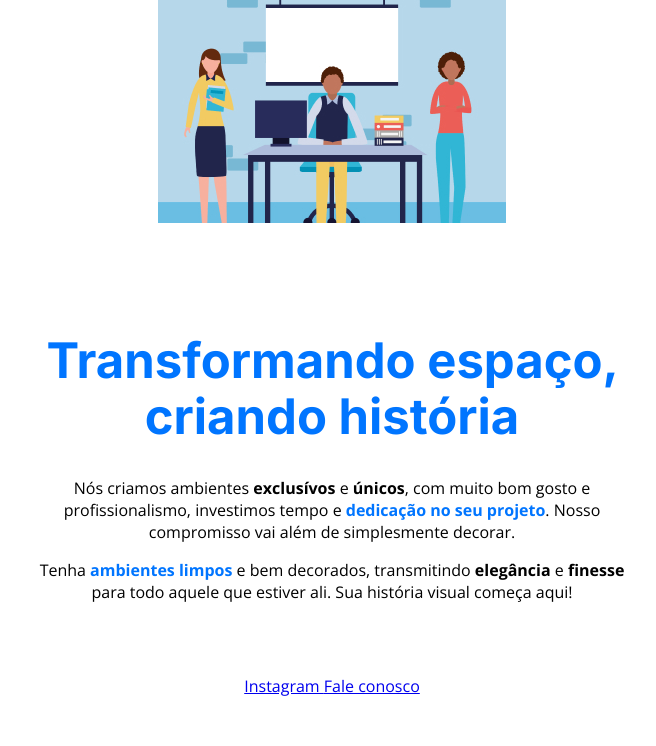
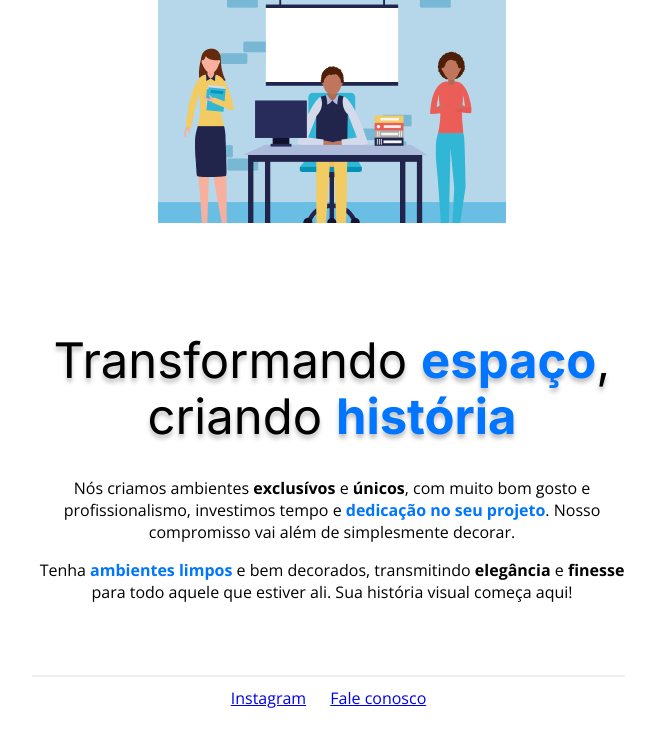
Before and after one commit to Moura196/Aula_Desenvolvimento_Web, a plain HTML site: page index.html in a window 1280 px wide. Shown: the whole page, without its empty margins (308-964 px from the left). Drawn offline with nearby package versions, Linux system fonts and the light colour scheme.

Commit message:
Updating class activity

```diff
--- a/index.html
+++ b/index.html
@@ -22,7 +22,7 @@
     <div id="hero">
         <img src="./img/image.jpeg" alt="Descrição da imagem">
 
-        <h1>Transformando <span>espaço</span>, <span>criando</span> história</h1>
+        <h1>Transformando <span>espaço</span>, criando <span>história</span></h1>
 
         <p>Nós criamos ambientes <strong>exclusívos</strong> e <strong>únicos</strong>, com muito bom gosto e
             profissionalismo, investimos tempo e <span>dedicação no seu projeto</span>. Nosso compromisso vai além de
@@ -32,12 +32,12 @@
             <strong>finesse</strong> para todo aquele que estiver ali. Sua história visual começa aqui!</p>
     </div>
 
-    <div id="futter">
-        <a href="http://instagram.com/gabrielmendesmoura">
-            Instagram </a>
+    <div id="footer">
+        <a href="http://instagram.com/#">
+            Instagram</a>
 
-        <a href="mailto:gabriel_m_moura@gmail.com">
-            Fale conosco </a>
+        <a href="mailto:#">
+            Fale conosco</a>
     </div>
 
 </body>
--- a/style.css
+++ b/style.css
@@ -1,12 +1,12 @@
-body{
+body {
     font-family: 'Open Sans', sans-serif;
     /* Alinha todos os elementos ao centro */
     text-align: center;
     /* Padrão do navegador coloca 8px fr margin */
-    margin: 0;
+    margin: 0px;
 }
 
-#hero{
+#hero {
     width: 592px;
     margin: 0 auto 72px;
 
@@ -16,20 +16,38 @@ body{
     margin-left: auto; */
 }
 
-#hero img{
+#hero img {
     margin-bottom: 72px;
 }
 
-h1{
+h1 {
     font-family: 'Inter', sans-serif;
     font-size: 49px;
     line-height: 56px;
     font-weight: normal;
 
     margin-bottom: 32px;
+
+    text-shadow: 0px 4px 4px rgba(0, 0, 0, 0.25);
 }
 
-h1, span{
+span {
     color: #0075FF;
     font-weight: bold;
 }
+
+#footer {
+    border-top-style: solid;
+    border-width: 2px;
+    border-color: rgba(236, 239, 242, 1);
+
+    margin-right: 347px;
+    margin-left: 340px;
+    padding: 10px;
+
+    text-align: center;
+}
+
+#footer a {
+    margin: 10px;
+}
```
